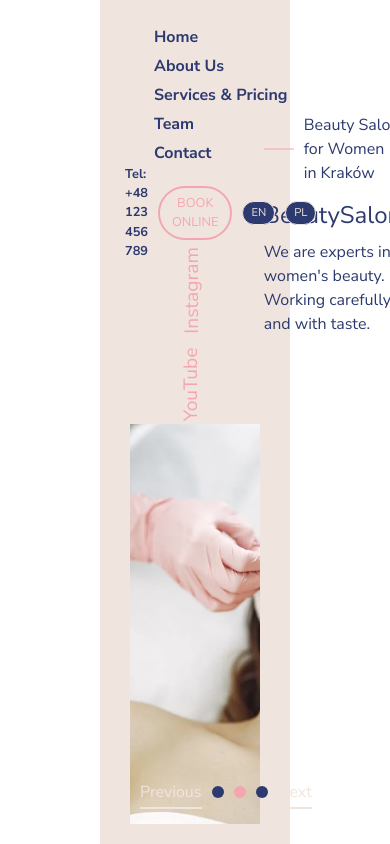
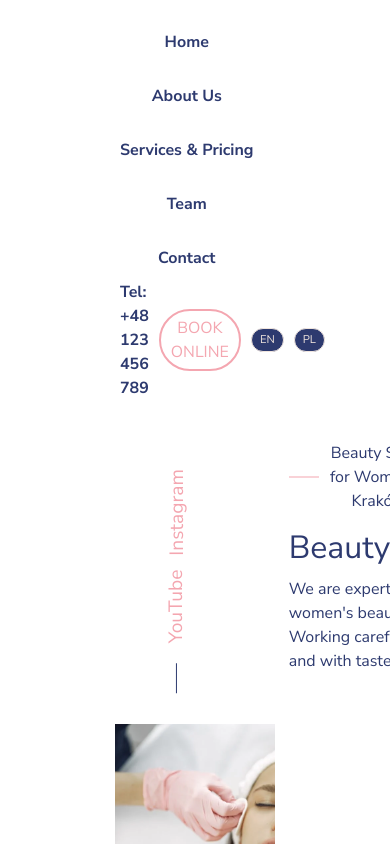
Before and after one commit to justynakwasniak/beauty-salon, a React (Vite) app: page / in a window 390 px wide. Shown: the top 844 px of the page. Built offline with nearby package versions, Linux system fonts and the light colour scheme.

Commit message:
2.09 respo

```diff
--- a/src/styles/Header.css
+++ b/src/styles/Header.css
@@ -9,6 +9,32 @@
   padding: 20px;
   background-color: var(--primary-color);
   margin-bottom: 100px;
+}
+/* Styl dla ekranów średnich (tablety) */
+@media (max-width: 992px) {
+  .header-container {
+    padding: 15px 20px; /* Zmniejszamy górne i dolne paddingi */
+    margin-bottom: 80px; /* Zmniejszamy margines dolny */
+  }
+}
+
+/* Styl dla małych ekranów (telefony) */
+@media (max-width: 768px) {
+  .header-container {
+    padding: 10px 15px; /* Jeszcze mniejszy padding na małych ekranach */
+    margin-bottom: 60px; /* Mniejszy margines dolny */
+    background-color: var(
+      --primary-color-light
+    ); /* Opcjonalnie zmiana koloru tła na jaśniejszy odcień */
+  }
+}
+
+/* Styl dla bardzo małych ekranów (telefony poniżej 480px) */
+@media (max-width: 480px) {
+  .header-container {
+    padding: 10px; /* Minimalny padding na bardzo małych ekranach */
+    margin-bottom: 40px; /* Jeszcze mniejszy margines dolny */
+  }
 }
 h1 {
   font-size: calc(1rem + 2vw);
@@ -22,9 +48,38 @@ h1 {
   display: flex;
   list-style: none;
   gap: 20px;
+  justify-content: flex-start;
+}
+@media (max-width: 992px) {
+  .nav {
+    gap: 15px; /* Zmniejszenie odstępów między elementami nawigacji */
+  }
 }
 
+/* Styl dla ekranów małych (telefony) */
+@media (max-width: 768px) {
+  .nav {
+    flex-direction: column; /* Ustawienie nawigacji pionowo */
+    gap: 10px; /* Zmniejszenie odstępów między elementami */
+    align-items: center; /* Wyśrodkowanie nawigacji */
+  }
+
+  .nav-item {
+    font-size: 1.2rem; /* Zwiększenie rozmiaru czcionki dla lepszej czytelności */
+    padding: 10px 0; /* Więcej przestrzeni wokół każdego elementu */
+    text-align: center; /* Wyśrodkowanie tekstu */
+    text-decoration: none;
+    color: var(--three-color);
+    font-weight: bold;
+    z-index: 1; /* Upewnia się, że linki są na górze */
+    position: relative;
+    cursor: pointer;
+  }
+}
 .nav-item {
+  font-size: 1rem; /* Zwiększenie rozmiaru czcionki dla lepszej czytelności */
+  padding: 10px 0; /* Więcej przestrzeni wokół każdego elementu */
+  text-align: center; /* Wyśrodkowanie tekstu */
   text-decoration: none;
   color: var(--three-color);
   font-weight: bold;
@@ -32,6 +87,7 @@ h1 {
   position: relative;
   cursor: pointer;
 }
+
 .nav-item:hover {
   color: var(--secondary-color);
   transition: color 0.3s ease, transform 0.3s ease;
@@ -98,6 +154,7 @@ h1 {
   position: relative;
   margin-bottom: -100px;
 }
+
 .social-link {
   display: block;
   font-size: 1.2rem; /* Dostosuj rozmiar czcionki, jeśli potrzebne */
@@ -186,96 +243,7 @@ h1 {
   background-position: center;
   transition: background-image 1s ease-in-out;
 }
-@media (max-width: 1200px) {
-  .text-container h1 {
-    font-size: 3rem;
-  }
 
-  .main-content {
-    flex-direction: column;
-  }
-
-  .left-section {
-    width: 100%;
-    margin-bottom: 20px;
-  }
-
-  .right-section {
-    width: 100%;
-  }
-}
-
-@media (max-width: 768px) {
-  .text-container h1 {
-    font-size: 2.5rem;
-  }
-
-  .left-section {
-    margin-bottom: 20px;
-    margin-left: 0;
-    width: 100%;
-  }
-
-  .right-section {
-    width: 100%;
-  }
-
-  .navbar {
-    flex-direction: column;
-    align-items: center;
-  }
-
-  .nav {
-    flex-direction: column;
-    gap: 10px;
-  }
-
-  .reserve-btn {
-    font-size: 0.9rem;
-    padding: 8px 16px;
-  }
-
-  .phone-number {
-    font-size: 0.9rem;
-  }
-}
-
-@media (max-width: 480px) {
-  .text-container h1 {
-    font-size: 1.5rem;
-  }
-
-  .navbar {
-    padding: 5px;
-    flex-direction: column;
-  }
-
-  .reserve-btn {
-    font-size: 0.8rem;
-    padding: 6px 12px;
-  }
-
-  .phone-number {
-    font-size: 0.8rem;
-  }
-
-  .nav {
-    gap: 5px;
-  }
-  .main-content {
-    padding: 10px;
-  }
-}
-@media (max-width: 992px) {
-  .main-content {
-    flex-direction: column;
-  }
-
-  .left-section,
-  .right-section {
-    width: 100%;
-  }
-}
 .slider-nav {
   position: absolute;
   bottom: 20px;
@@ -327,3 +295,114 @@ h1 {
 .dot.active {
   background-color: var(--secondary-color);
 }
+@media (max-width: 992px) {
+  .main-content {
+    flex-direction: row;
+    align-items: flex-start; /* Elementy będą ustawione obok siebie, ale bliżej góry */
+    padding: 15px;
+  }
+
+  .left-section {
+    width: 45%;
+    margin-left: 0;
+    margin-bottom: 0;
+  }
+
+  .right-section {
+    width: 55%;
+  }
+
+  .slider {
+    height: 350px;
+  }
+}
+
+/* Styl dla ekranów małych (telefony) */
+@media (max-width: 768px) {
+  .main-content {
+    flex-direction: column; /* Ustawienie sekcji jeden pod drugim */
+    padding: 10px;
+  }
+
+  .left-section,
+  .right-section {
+    width: 100%;
+    margin-bottom: 20px; /* Dodanie odstępu między sekcjami */
+    margin-left: 0;
+  }
+
+  .slider {
+    height: 300px;
+  }
+}
+
+/* Styl dla bardzo małych ekranów (telefony poniżej 480px) */
+@media (max-width: 480px) {
+  .main-content {
+    padding: 5px;
+  }
+
+  .left-section,
+  .right-section {
+    width: 100%;
+    margin-bottom: 15px;
+  }
+
+  .slider {
+    height: 250px;
+  }
+
+  .left-section {
+    margin-left: 0;
+  }
+}
+@media (max-width: 992px) {
+  .text-container {
+    max-width: 450px; /* Zmniejszamy szerokość na tabletach */
+    margin-left: 0;
+    margin-top: -50px; /* Lekko zmniejszamy margines górny */
+    margin-bottom: 20px; /* Dodajemy margines dolny */
+    padding: 0 20px; /* Dodajemy wypełnienie, aby tekst nie dotykał krawędzi */
+  }
+}
+
+/* Styl dla małych ekranów (telefony) */
+@media (max-width: 768px) {
+  .text-container {
+    max-width: 100%; /* Ustawienie na 100% szerokości, aby zajmował całą szerokość ekranu */
+    margin-left: 0;
+    margin-top: 0; /* Brak marginesu górnego */
+    margin-bottom: 20px;
+    padding: 0 15px; /* Lekki padding, aby tekst nie dotykał krawędzi */
+  }
+
+  h1 {
+    font-size: 1rem; /* Dostosowanie rozmiaru nagłówka na mniejszych ekranach */
+  }
+
+  .sub-title {
+    font-size: 1rem; /* Zmniejszenie rozmiaru podtytułu */
+  }
+}
+
+/* Styl dla bardzo małych ekranów (telefony poniżej 480px) */
+@media (max-width: 480px) {
+  .text-container {
+    max-width: 100%; /* Zapewnia, że kontener zajmuje całą szerokość ekranu */
+    margin-left: 0; /* Usuwamy margines boczny */
+    margin-right: 0; /* Usuwamy margines boczny */
+    margin-top: 10px; /* Zmniejszamy margines górny */
+    margin-bottom: 20px; /* Dodajemy trochę przestrzeni na dole */
+    padding: 0 10px; /* Minimalny padding, aby tekst nie dotykał krawędzi ekranu */
+    box-sizing: border-box; /* Padding zostaje uwzględniony w szerokości kontenera */
+  }
+  .text-container h1 {
+    font-size: 2rem; /* Zmniejszamy rozmiar czcionki nagłówka */
+    text-align: center; /* Środkowanie tekstu w nagłówku */
+  }
+
+  .sub-title {
+    font-size: 1rem; /* Zmniejszamy rozmiar podtytułu */
+    text-align: center; /* Środkowanie podtytułu */
+  }
+}
```
